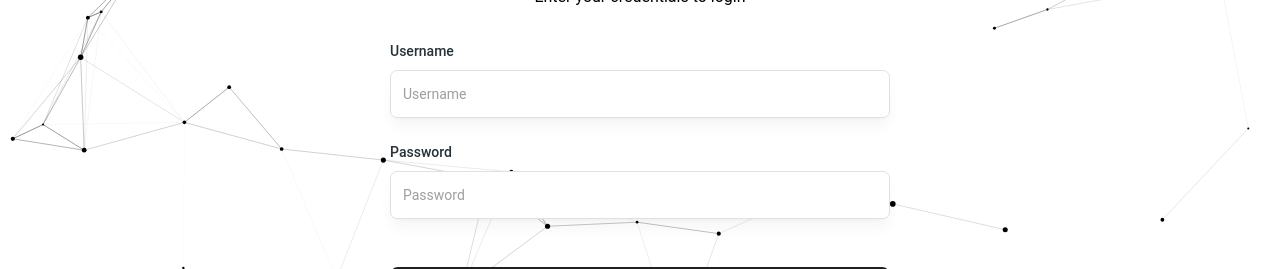
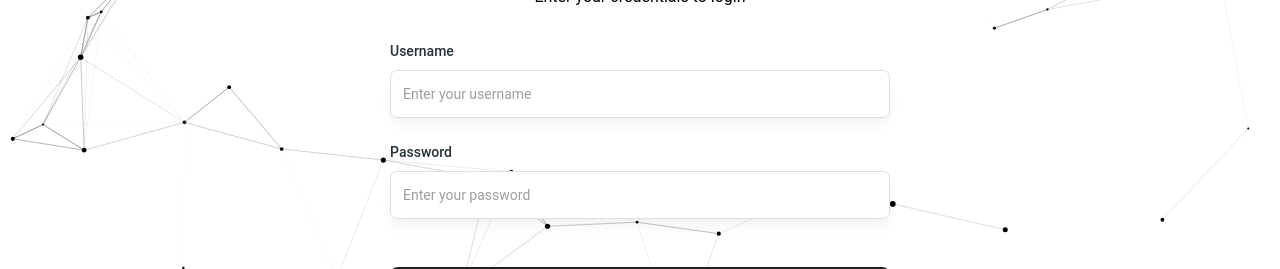
Before and after one commit to prikol769/blog-app-frontend, a React (Vite) app: page /sign-in in a window 1280 px wide. Shown: the part 219-488 px from the top of the page. Built offline with nearby package versions, Linux system fonts and the light colour scheme.

Commit message:
updated placeholders SignInPage

```diff
--- a/src/pages/SignInPage.jsx
+++ b/src/pages/SignInPage.jsx
@@ -38,7 +38,7 @@ const SignInPage = () => {
 
   return (
     <div className="flex items-center justify-center h-[100vh]">
-      {error && <AlertCustomCloseIcon message={error} setError={setError}/>}
+      {error && <AlertCustomCloseIcon message={error} setError={setError} />}
       <form
         onSubmit={handleLogin}
         className="flex flex-col gap-8 w-[500px] mb-[60px]"
@@ -48,13 +48,13 @@ const SignInPage = () => {
           <p className="mt-[-10px]">Enter your credentials to login</p>
         </div>
         <FormInput
-          placeholder="Username"
+          placeholder="Enter your username"
           label="Username"
           value={username}
           onChange={(e) => setUsername(e.target.value)}
         />
         <FormInput
-          placeholder="Password"
+          placeholder="Enter your password"
           type="password"
           label="Password"
           value={password}
```
